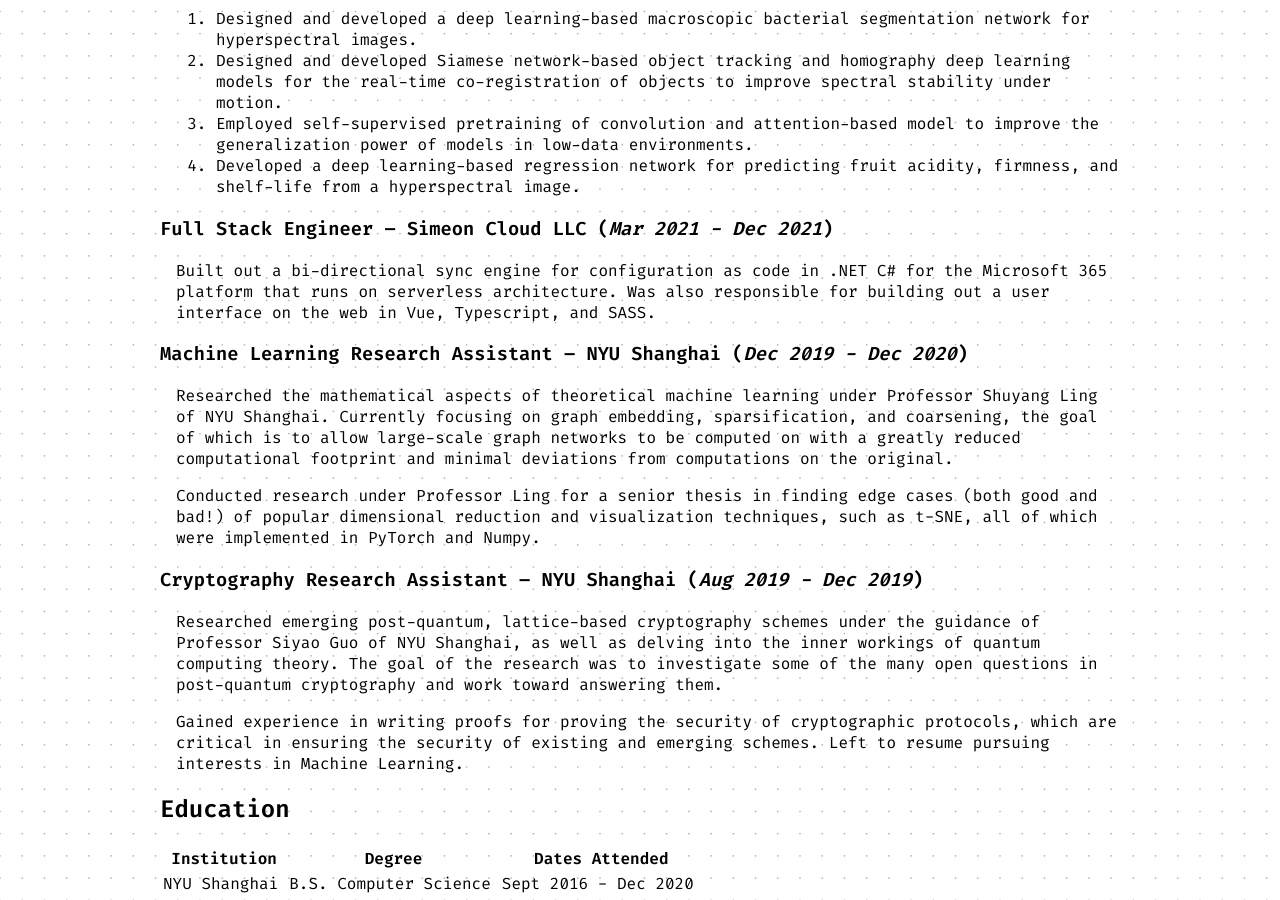
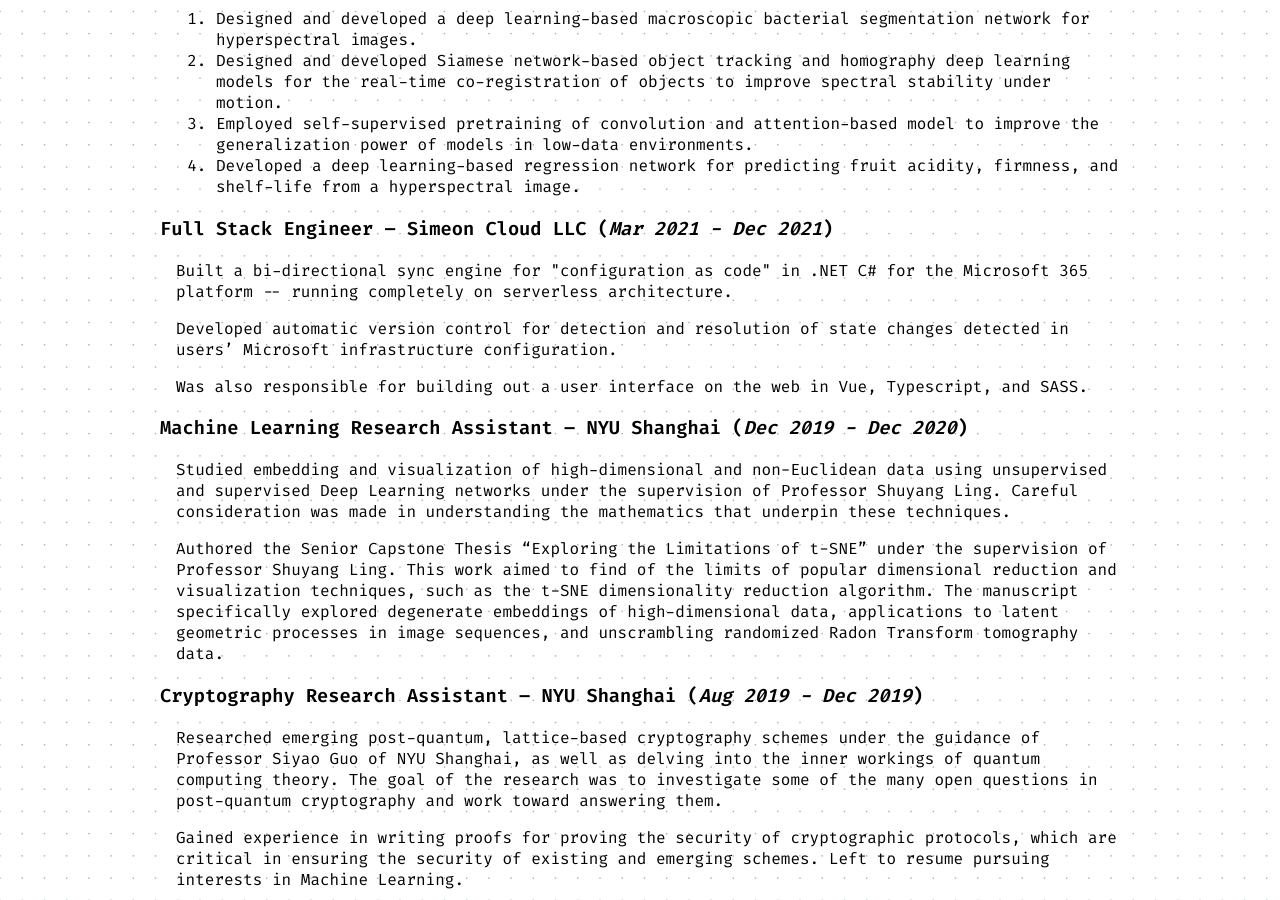
Before and after one commit to FrederickGeek8/freddy.us, a Jekyll site: the page built from index.html, in a window 1280 px wide and 900 px high, scrolled down 1033 px. Built offline with Jekyll 4.4.1, drawn with Linux system fonts in a browser that asks for light colours.

Commit message:
Update "Experience" section to better match CV

```diff
--- a/index.html
+++ b/index.html
@@ -117,10 +117,18 @@
       </h3>
       <div class="exp_desc">
         <p>
-          Built out a bi-directional sync engine for configuration as code in
-          .NET C# for the Microsoft 365 platform that runs on serverless
-          architecture. Was also responsible for building out a user interface
-          on the web in Vue, Typescript, and SASS.
+          Built a bi-directional sync engine for "configuration as code" in .NET
+          C# for the Microsoft 365 platform -- running completely on serverless
+          architecture.
+        </p>
+        <p>
+          Developed automatic version control for detection and resolution of
+          state changes detected in users’ Microsoft infrastructure
+          configuration.
+        </p>
+        <p>
+          Was also responsible for building out a user interface on the web in
+          Vue, Typescript, and SASS.
         </p>
       </div>
       <h3>
@@ -130,18 +138,21 @@
       </h3>
       <div class="exp_desc">
         <p>
-          Researched the mathematical aspects of theoretical machine learning
-          under Professor Shuyang Ling of NYU Shanghai. Currently focusing on
-          graph embedding, sparsification, and coarsening, the goal of which is
-          to allow large-scale graph networks to be computed on with a greatly
-          reduced computational footprint and minimal deviations from
-          computations on the original.
+          Studied embedding and visualization of high-dimensional and
+          non-Euclidean data using unsupervised and supervised Deep Learning
+          networks under the supervision of Professor Shuyang Ling. Careful
+          consideration was made in understanding the mathematics that underpin
+          these techniques.
         </p>
         <p>
-          Conducted research under Professor Ling for a senior thesis in finding
-          edge cases (both good and bad!) of popular dimensional reduction and
-          visualization techniques, such as t-SNE, all of which were implemented
-          in PyTorch and Numpy.
+          Authored the Senior Capstone Thesis “Exploring the Limitations of
+          t-SNE” under the supervision of Professor Shuyang Ling. This work
+          aimed to find of the limits of popular dimensional reduction and
+          visualization techniques, such as the t-SNE dimensionality reduction
+          algorithm. The manuscript specifically explored degenerate embeddings
+          of high-dimensional data, applications to latent geometric processes
+          in image sequences, and unscrambling randomized Radon Transform
+          tomography data.
         </p>
       </div>
       <h3>
```
